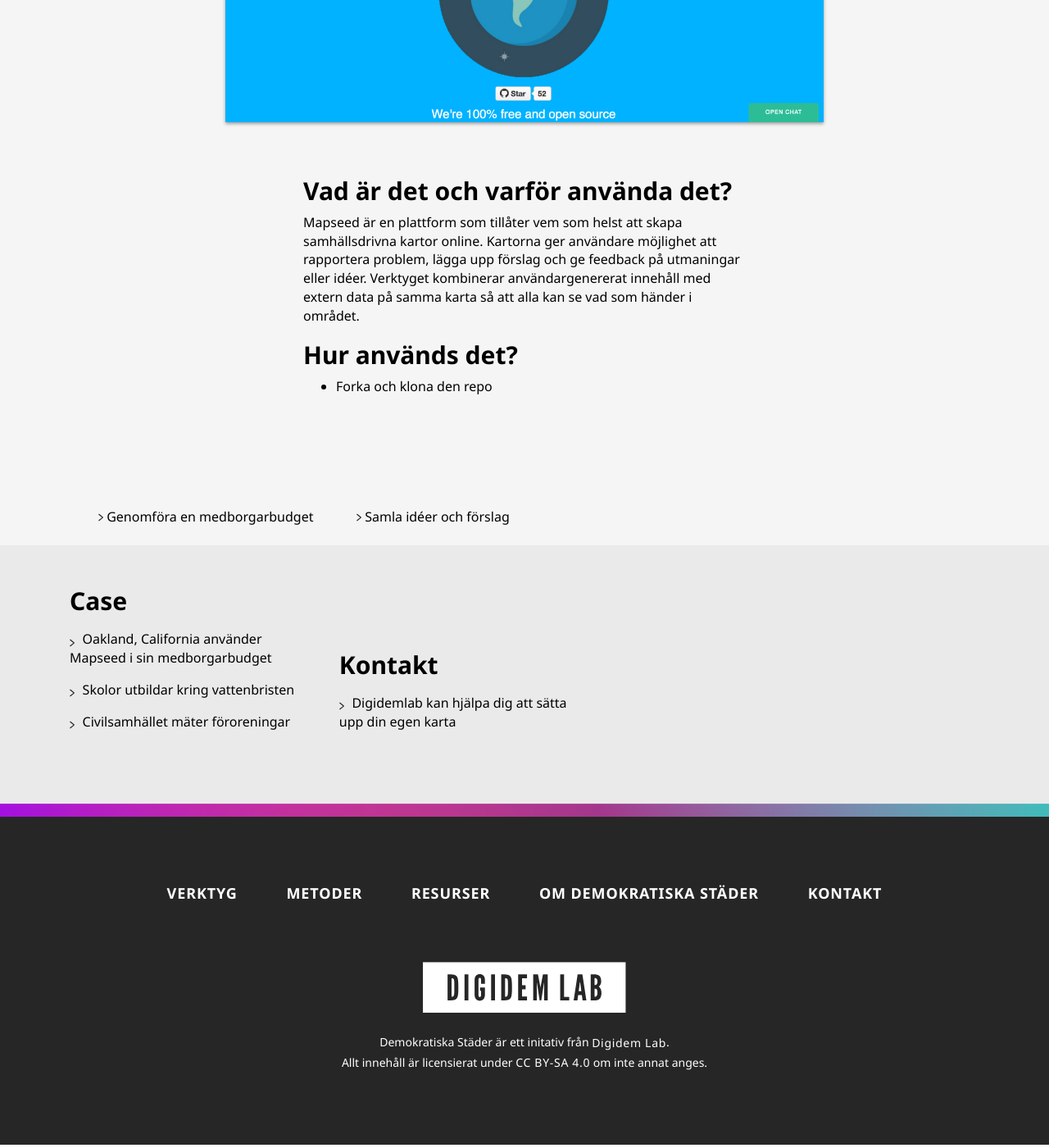
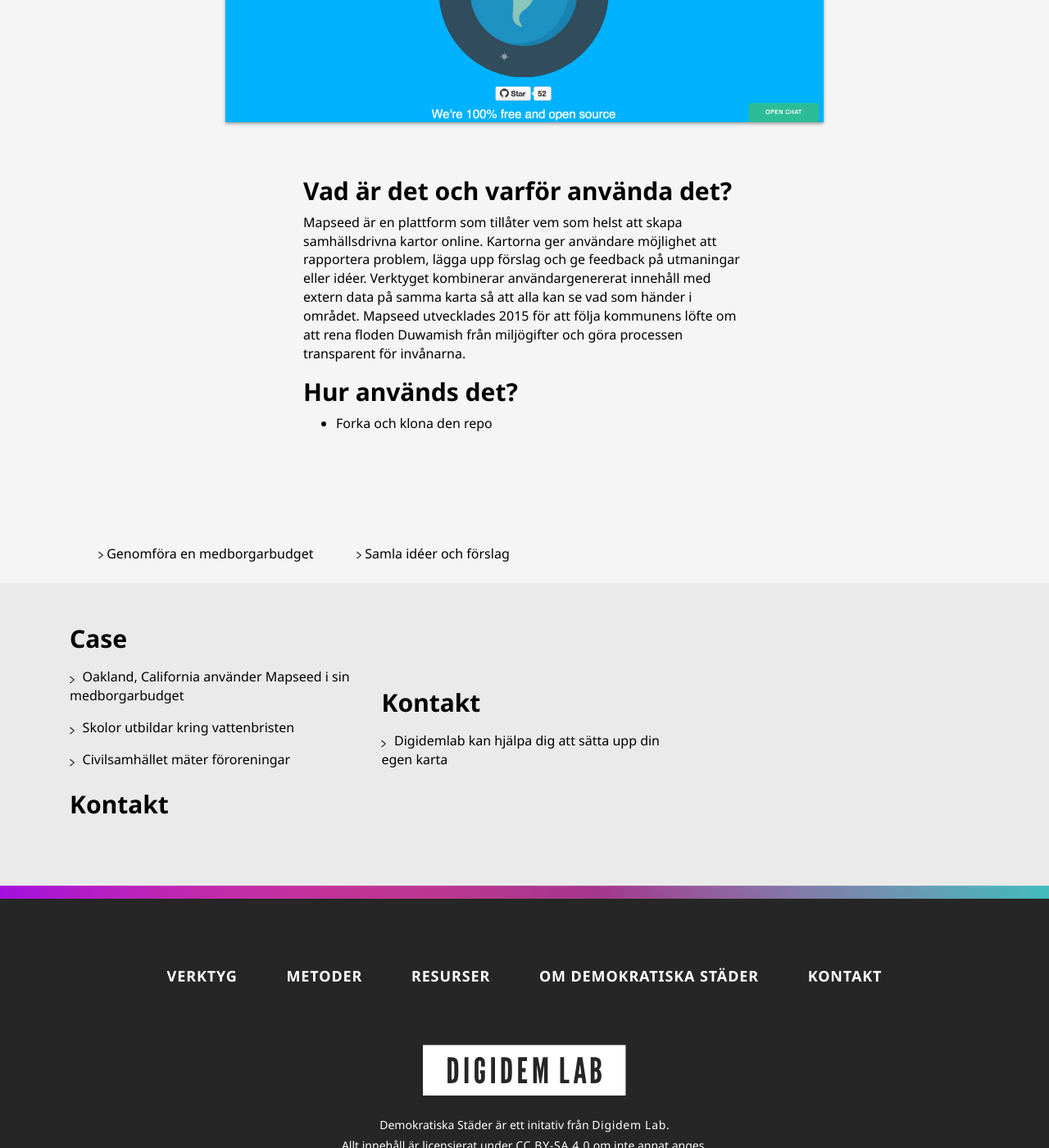
Before and after one commit to digidemlab/demokratiskastader, a Jekyll site: the page built from _posts/2017-10-10-mapseed.md, in a window 1280 px wide and 1400 px high, scrolled down 1366 px. Shown: the whole window at 82% size. Built offline with Jekyll 4.4.1, drawn with Linux system fonts in a browser that asks for light colours.

Commit message:
Updated Mapseed

```diff
--- a/_posts/2017-10-10-mapseed.md
+++ b/_posts/2017-10-10-mapseed.md
@@ -23,13 +23,14 @@
   links:
   - title: Digidemlab kan hjälpa dig att sätta upp din egen karta
     url: http://digidemlab.org/contact/
+- headline: Kontakt
 themes:
 - Genomföra en medborgarbudget
 - Samla idéer och förslag
 ---
 
 ## Vad är det och varför använda det?
-Mapseed är en plattform som tillåter vem som helst att skapa samhällsdrivna kartor online. Kartorna ger användare möjlighet att rapportera problem, lägga upp förslag och ge feedback på utmaningar eller idéer. Verktyget kombinerar användargenererat innehåll med extern data på samma karta så att alla kan se vad som händer i området.
+Mapseed är en plattform som tillåter vem som helst att skapa samhällsdrivna kartor online. Kartorna ger användare möjlighet att rapportera problem, lägga upp förslag och ge feedback på utmaningar eller idéer. Verktyget kombinerar användargenererat innehåll med extern data på samma karta så att alla kan se vad som händer i området. Mapseed utvecklades 2015 för att följa kommunens löfte om att rena floden Duwamish från miljögifter och göra processen transparent för invånarna.
 
 ## Hur används det?
 * Forka och klona den repo
```
Also changed, not shown: other parts of _posts/2017-10-10-mapseed.md (+1 -1 lines).
